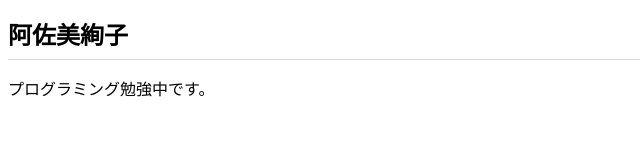
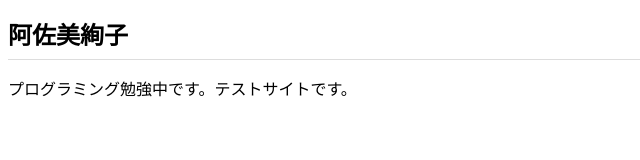
Before and after one commit to ayakoazami/ayakoazami.github.io, a plain HTML site: page index.html in a window 1280 px wide. Shown: the whole page, without its empty margins (0-640 px from the left). Drawn offline with Linux system fonts and the light colour scheme.

Commit message:
Add files via upload

```diff
--- a/index.html
+++ b/index.html
@@ -9,6 +9,6 @@
 </head>
 <body>
   <h1>阿佐美絢子</h1>
-  <p>プログラミング勉強中です。</p>
+  <p>プログラミング勉強中です。テストサイトです。</p>
 </body>
 </html>
```
